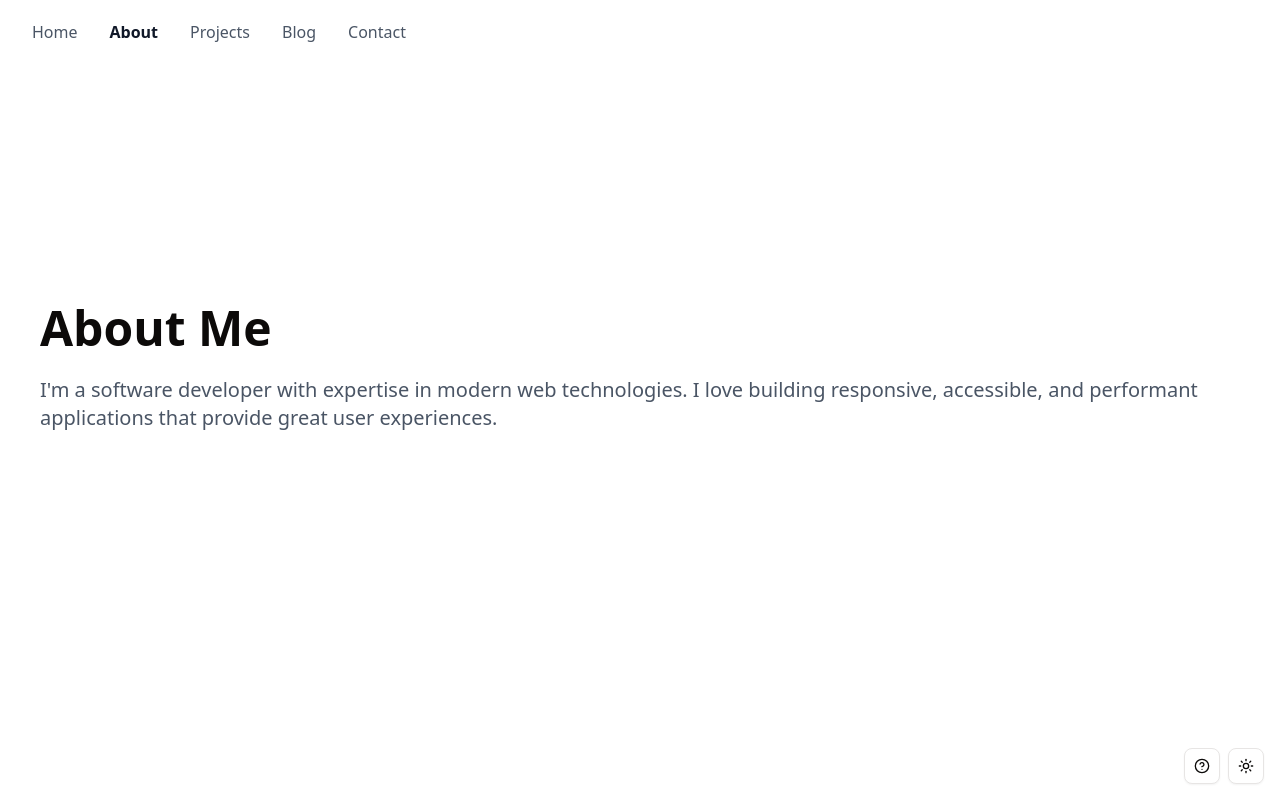
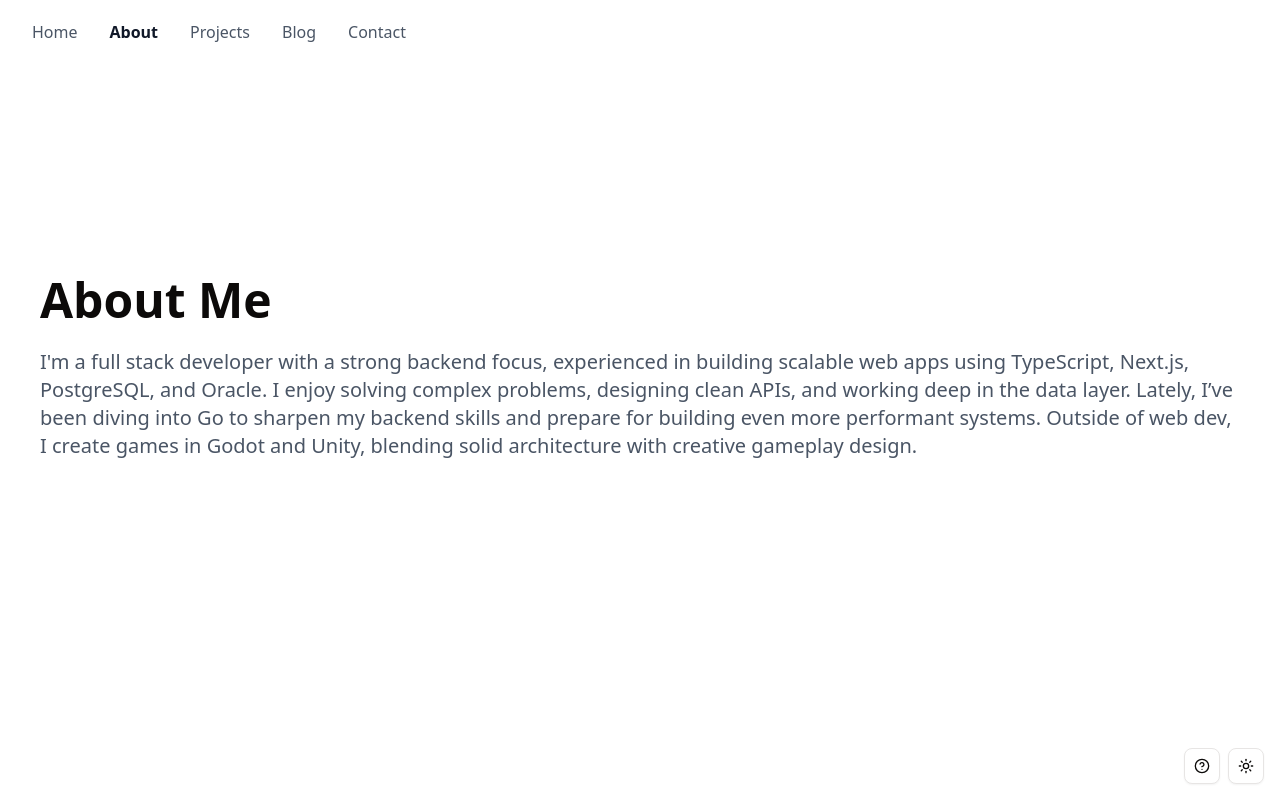
Before and after one commit to PaxtonTerryDev/paxtonterry.com, a Next.js app: page /home in a window 1280 px wide. Both pictures are taken after a click on the element "About". Built offline with nearby package versions, Linux system fonts and the light colour scheme.

Commit message:
updated about section text

```diff
--- a/src/app/home/data/home-page-sections.tsx
+++ b/src/app/home/data/home-page-sections.tsx
@@ -10,7 +10,7 @@ export const sections: HomePageSection[] = [
       <div className={sectonLayoutClass}>
         <h1 className="text-4xl md:text-6xl font-bold mb-4 text-emerald-600">Paxton Terry</h1>
         <p className="text-xl md:text-2xl text-gray-600 dark:text-gray-300">
-            <TypewriterText cursorTextOptions={["software", "web", "game", "systems"]} suffixText=" developer" className="text-4xl md:text-6xl text-black dark:text-white"/>
+          <TypewriterText cursorTextOptions={["software", "web", "game", "systems"]} suffixText=" developer" className="text-4xl md:text-6xl text-black dark:text-white" />
         </p>
       </div>
     ),
@@ -22,9 +22,7 @@ export const sections: HomePageSection[] = [
       <div className={sectonLayoutClass}>
         <h2 className="text-3xl md:text-5xl font-bold mb-6">About Me</h2>
         <p className="text-lg md:text-xl text-gray-600 dark:text-gray-300">
-            I'm a software developer with expertise in modern web technologies.
-            I love building responsive, accessible, and performant applications
-            that provide great user experiences.
+          I'm a full stack developer with a strong backend focus, experienced in building scalable web apps using TypeScript, Next.js, PostgreSQL, and Oracle. I enjoy solving complex problems, designing clean APIs, and working deep in the data layer. Lately, I’ve been diving into Go to sharpen my backend skills and prepare for building even more performant systems. Outside of web dev, I create games in Godot and Unity, blending solid architecture with creative gameplay design.
         </p>
       </div>
     ),
```
Lines whose indentation alone changed are shown as unchanged.
